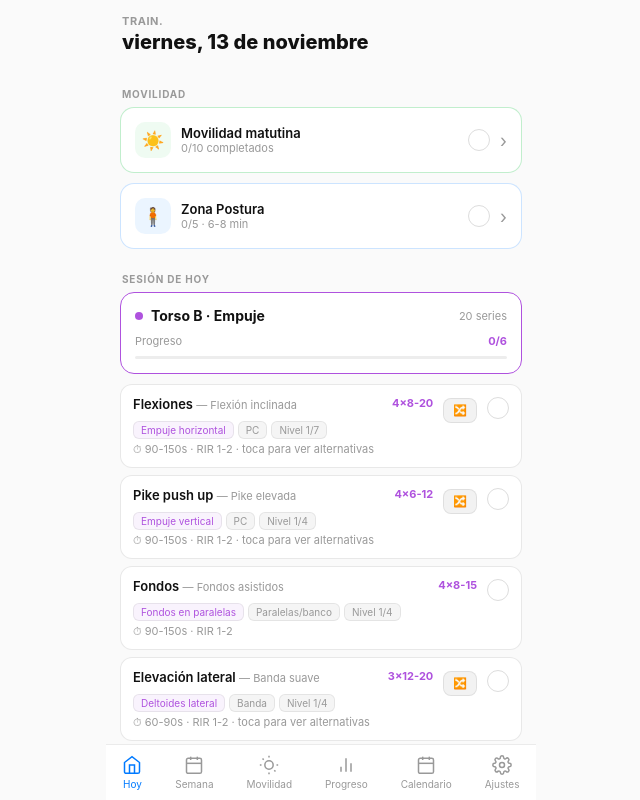
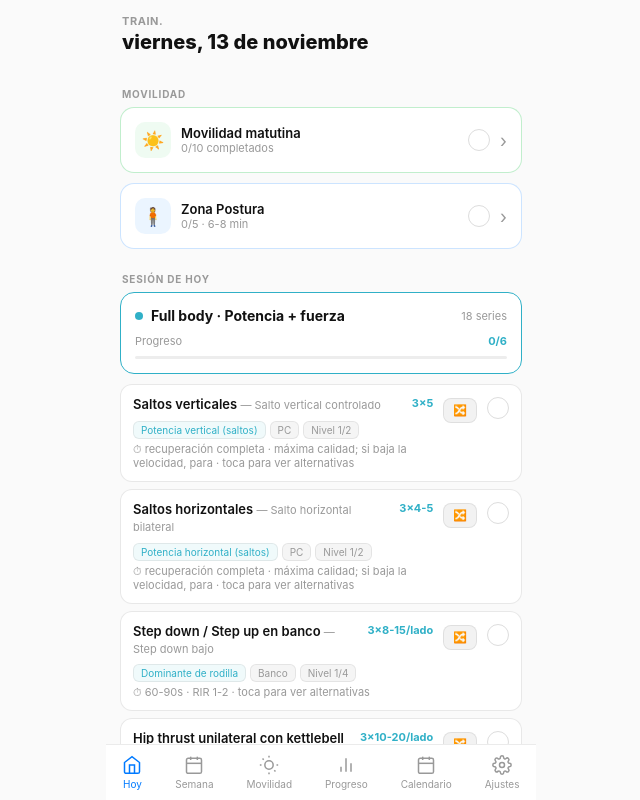
Before and after one commit to pereztrigosergio/train-app, a plain HTML site: page index.html in a window 1280 px wide. Shown: the whole page, without its empty margins (319-959 px from the left). Drawn offline with Linux system fonts and the light colour scheme.

Commit message:
Add files via upload

```diff
--- a/index.html
+++ b/index.html
@@ -7,7 +7,7 @@
 <meta name="apple-mobile-web-app-status-bar-style" content="default">
 <meta name="apple-mobile-web-app-title" content="Train.">
 <meta name="theme-color" content="#FAFAFA">
-<meta name="app-version" content="5.1.0">
+<meta name="app-version" content="5.2.1">
 <title>Train.</title>
 <link rel="manifest" href="manifest.json">
 <style>
@@ -165,12 +165,12 @@ const MOB_EXTRA={
 function todayIdx(){return today.getDay()===0?6:today.getDay()-1;}
 const SESSDEF={
   la:{name:'Pierna A · Fuerza',color:'#FF9500',bg:'rgba(255,149,0,0.07)'},
-  tt:{name:'Torso A · Tirón',color:'#007AFF',bg:'rgba(0,122,255,0.07)'},
+  tt:{name:'Tirón',color:'#007AFF',bg:'rgba(0,122,255,0.07)'},
+  te:{name:'Empuje',color:'#AF52DE',bg:'rgba(175,82,222,0.07)'},
   cs:{name:'Core + Salud Lumbar',color:'#A0522D',bg:'rgba(160,82,45,0.07)'},
-  lb:{name:'Pierna B · Potencia',color:'#30B0C7',bg:'rgba(48,176,199,0.07)'},
-  te:{name:'Torso B · Empuje',color:'#AF52DE',bg:'rgba(175,82,222,0.07)'},
+  fb:{name:'Full body · Potencia + fuerza',color:'#30B0C7',bg:'rgba(48,176,199,0.07)'},
 };
-const DEFAULT_SCHED=['la','tt','cs','lb','te',null,null];
+const DEFAULT_SCHED=['la','tt','te','cs','fb',null,null];
 
 const EXLIB={
   eh:{name:'Empuje horizontal',principal:true,ex:[
@@ -1320,7 +1320,7 @@ function gl(k){try{return localStorage.getItem(k);}catch(e){return null;}}
 
 function init(){
   const sc=gl('sched2');if(sc)try{ST.sched=JSON.parse(sc);}catch(e){}
-  ST.sched=ST.sched.map(function(sk){return (sk&&!PROG[sk])?null:sk;});if(ST.sched.filter(Boolean).length<3)ST.sched=[...DEFAULT_SCHED];
+  ST.sched=ST.sched.map(function(sk){return (sk&&!PROG[sk])?null:sk;});if(ST.sched.filter(Boolean).length<3||gl('sched_v')!=='6'){ST.sched=[...DEFAULT_SCHED];sv('sched_v','6');}
   sv('sched2',JSON.stringify(ST.sched));
   const lv=gl('lvl2');if(lv)try{ST.lvl=JSON.parse(lv);}catch(e){}
   const dn=gl('dn_'+tstr);if(dn)try{ST.done=new Set(JSON.parse(dn));}catch(e){}
@@ -1864,7 +1864,7 @@ function rCfg(){
     +'<button class="btn btn-blue" onclick="exportData()">Exportar progreso</button>'
     +'<button class="btn" onclick="importData()">Importar progreso</button>'
     +'<button class="btn btn-red" onclick="resetApp()">Reiniciar app</button></div>';
-  h+='<div style="text-align:center;padding:16px;font-size:11px;color:#ccc">Train. v5.1.0</div>';
+  h+='<div style="text-align:center;padding:16px;font-size:11px;color:#ccc">Train. v5.2.1</div>';
   return h;
 }
 
@@ -1967,11 +1967,17 @@ const PROG={
       {id:'h',label:'Dominante de cadera',sets:4,alts:['hc1']},
       {id:'e',label:'Extensión de cadera',sets:3,alts:['hc2','hc3']},
       {id:'a',label:'Abducción de cadera',sets:2,alts:['gm2']}],
-  tt:[{id:'h',label:'Tirón horizontal',sets:4,alts:['th2','th1','tw1','th4']},
-      {id:'v',label:'Tirón vertical (alternativa)',sets:4,alts:['vj1','pu2','pu1','vj2','vj3']},
-      {id:'u',label:'Espalda alta y deltoides posterior',sets:3,alts:['acc3','ru1']},
-      {id:'b',label:'Bíceps supinado',sets:3,alts:['acc1','bc2']},
-      {id:'n',label:'Bíceps neutro',sets:3,alts:['bm1','bm2']}],
+  tt:[{id:'h',label:'Tirón horizontal',sets:3,alts:['th2','th1','tw1','th4']},
+      {id:'v',label:'Tirón vertical / pullover',sets:3,alts:['vj1','pu2','pu1','vj2','vj3']},
+      {id:'u',label:'Face pull / pájaros',sets:2,alts:['acc3','ru1']},
+      {id:'b',label:'Curl bíceps supinado',sets:3,alts:['acc1','bc2']},
+      {id:'n',label:'Curl martillo',sets:3,alts:['bm1','bm2']}],
+  te:[{id:'h',label:'Empuje horizontal',sets:3,alts:['eh1','pm1']},
+      {id:'v',label:'Empuje vertical',sets:3,alts:['ev1','ev2','ps1']},
+      {id:'f',label:'Fondos en paralelas',sets:3,alts:['eh2']},
+      {id:'l',label:'Elevaciones laterales',sets:3,alts:['acc4','dl2']},
+      {id:'o',label:'Tríceps sobre la cabeza',sets:2,alts:['to1']},
+      {id:'r',label:'Extensión francesa',sets:3,alts:['tf1']}],
   cs:[{id:'m',label:'McGill curl-up',sets:2,alts:['lp2']},
       {id:'s',label:'Plancha lateral',sets:3,alts:['al1']},
       {id:'b',label:'Bird dog',sets:3,alts:['lp1']},
@@ -1979,17 +1985,12 @@ const PROG={
       {id:'p',label:'Pallof press',sets:3,alts:['ar1']},
       {id:'f',label:'Farmer carry',sets:2,alts:['fc1']},
       {id:'o',label:'Halos (poco peso, sin forzar)',sets:2,alts:['tm2']}],
-  lb:[{id:'v',label:'Potencia vertical',sets:3,alts:['pj1','pj2'],power:1},
-      {id:'z',label:'Potencia horizontal',sets:3,alts:['ph1','ph2'],power:1},
+  fb:[{id:'v',label:'Potencia vertical (saltos)',sets:3,alts:['pj1','pj2'],power:1},
+      {id:'z',label:'Potencia horizontal (saltos)',sets:3,alts:['ph1','ph2'],power:1},
       {id:'k',label:'Dominante de rodilla',sets:3,alts:['rk3','rk2','rk1','rk4']},
-      {id:'h',label:'Dominante de cadera',sets:3,alts:['hc1']},
-      {id:'e',label:'Extensión de cadera',sets:3,alts:['hc2','hc3']}],
-  te:[{id:'h',label:'Empuje horizontal',sets:4,alts:['eh1','pm1']},
-      {id:'v',label:'Empuje vertical',sets:4,alts:['ev1','ev2','ps1']},
-      {id:'f',label:'Fondos en paralelas',sets:4,alts:['eh2']},
-      {id:'l',label:'Deltoides lateral',sets:3,alts:['acc4','dl2']},
-      {id:'o',label:'Tríceps sobre la cabeza',sets:2,alts:['to1']},
-      {id:'r',label:'Tríceps brazos junto al cuerpo',sets:3,alts:['tf1']}],
+      {id:'e',label:'Extensión de cadera (hip thrust)',sets:3,alts:['hc2','hc3']},
+      {id:'t',label:'Tirón horizontal o vertical',sets:3,alts:['th2','th1','tw1','th4','vj1','pu2','pu1','vj2','vj3']},
+      {id:'p',label:'Empuje horizontal o vertical',sets:3,alts:['eh1','pm1','ev1','ev2','ps1']}],
 };
 function slotEx(sk,sid){
   const s=PROG[sk].find(function(x){return x.id===sid;});
```
